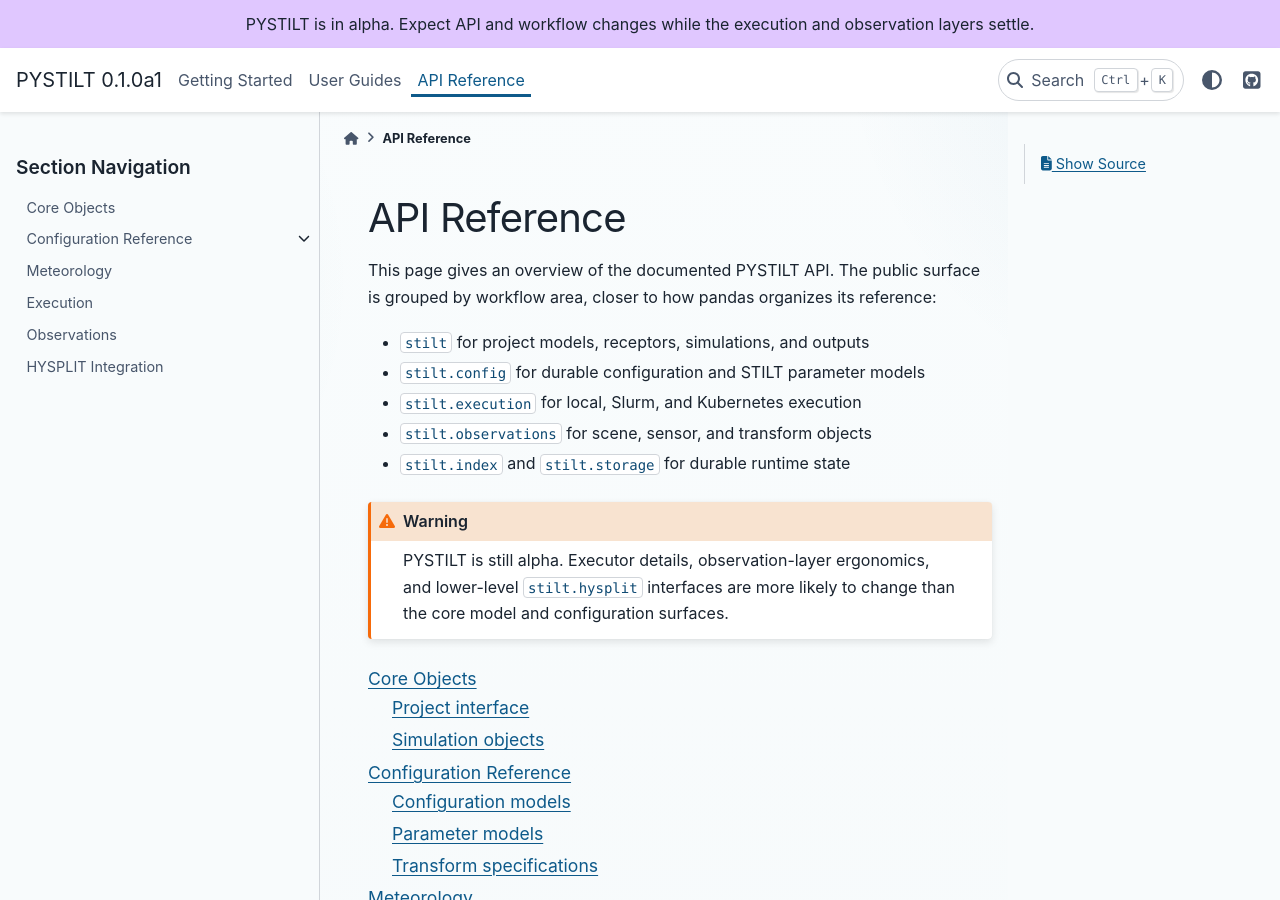
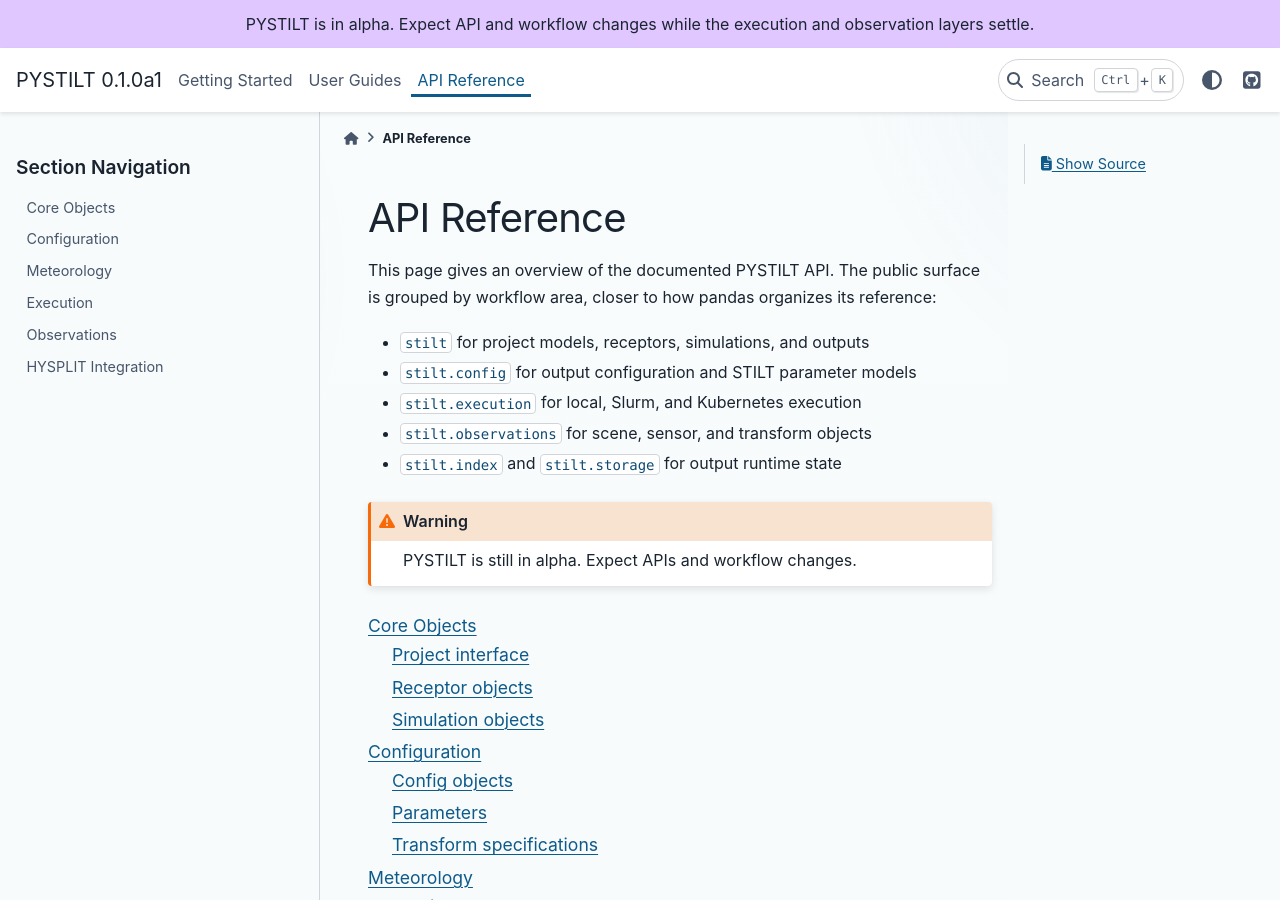
Before and after one commit to fbirds5230/runtraj, a Sphinx documentation site: the page built from docs/reference/index.rst, in a window 1280 px wide and 900 px high. Built offline with Sphinx 7.4.7 and the PyData theme 0.15.4, drawn with Linux system fonts in a browser that asks for light colours; pages that are not in the unit, such as notebooks, are missing from menus.

Commit message:
refactor: rename durable → output throughout codebase
The word "durable" was developer jargon not meaningful to science users.
Replaced with "output" everywhere in source, docstrings, docs, and tests:

  durable index    → output index
  durable store    → output store
  durable storage  → output storage
  durable output   → output (dropped to avoid "output output")

Predicate uses ("are durable", "is durable") replaced with "stored" where
"output" would be grammatically incorrect.

Additional renames:
  durable_state.rst        → output_state.rst
  scan_durable_simulations → scan_output_simulations
  test identifiers with _durable_ updated throughout

CHANGELOG.md consolidated to a single [Unreleased] section with only
Added entries — Changed/Fixed/Removed removed since no prior release
exists to compare against.

```diff
--- a/docs/guides/meteorology.rst
+++ b/docs/guides/meteorology.rst
@@ -6,7 +6,7 @@ not download meteorology for you; it discovers files you already have and
 stages the required subset into each simulation's compute-local directory.
 
 ``MetConfig``
-   Durable configuration stored in ``config.yaml``.
+   Output configuration stored in ``config.yaml``.
 
 ``MetSource``
    The runtime object that discovers and stages required files for one named
@@ -96,7 +96,7 @@ simulation's compute-local ``met/`` directory using link-or-copy semantics.
 This matters when:
 
 - your archive is read-only
-- workers use a slower shared filesystem for durable output
+- workers use a slower shared filesystem for output
 - HYSPLIT should read from a short local path in scratch space
 
 Current limitation
--- a/docs/reference/core.rst
+++ b/docs/reference/core.rst
@@ -14,6 +14,14 @@ Project interface
    :nosignatures:
 
    Model
+
+Receptor objects
+----------------
+
+.. autosummary::
+   :toctree: _api
+   :nosignatures:
+
    Receptor
    ReceptorID
    LocationID
--- a/docs/reference/index.rst
+++ b/docs/reference/index.rst
@@ -5,16 +5,14 @@ This page gives an overview of the documented PYSTILT API. The public surface
 is grouped by workflow area, closer to how pandas organizes its reference:
 
 - ``stilt`` for project models, receptors, simulations, and outputs
-- ``stilt.config`` for durable configuration and STILT parameter models
+- ``stilt.config`` for output configuration and STILT parameter models
 - ``stilt.execution`` for local, Slurm, and Kubernetes execution
 - ``stilt.observations`` for scene, sensor, and transform objects
-- ``stilt.index`` and ``stilt.storage`` for durable runtime state
+- ``stilt.index`` and ``stilt.storage`` for output runtime state
 
 .. warning::
 
-   PYSTILT is still alpha. Executor details, observation-layer ergonomics, and
-   lower-level ``stilt.hysplit`` interfaces are more likely to change than the
-   core model and configuration surfaces.
+   PYSTILT is still in alpha. Expect APIs and workflow changes.
 
 .. toctree::
    :maxdepth: 2
--- a/docs/reference/meteorology.rst
+++ b/docs/reference/meteorology.rst
@@ -1,7 +1,7 @@
 Meteorology
 ===========
 
-Meteorology in PYSTILT has both a durable configuration layer and a runtime
+Meteorology in PYSTILT has both a output configuration layer and a runtime
 file-discovery layer. ``MetConfig`` describes a source in ``config.yaml``;
 ``MetSource`` handles runtime file lookup and staging.
 
--- a/pyproject.toml
+++ b/pyproject.toml
@@ -133,6 +133,7 @@ select = [
     "B",  # flake8-bugbear
     "SIM",  # flake8-simplify
     "I",  # isort
+    "D213",  # multi-line summary should start at the second line
 ]
 ignore = [
     "E501",  # line too long, handled by formatter
```
Also changed, not shown: other parts of docs/reference/meteorology.rst (+1 -1 lines), CONTRIBUTING.md (+1 -1 lines), README.md (+1 -1 lines), docs/reference/configuration.rst (+35 -66 lines), 2 other files.
